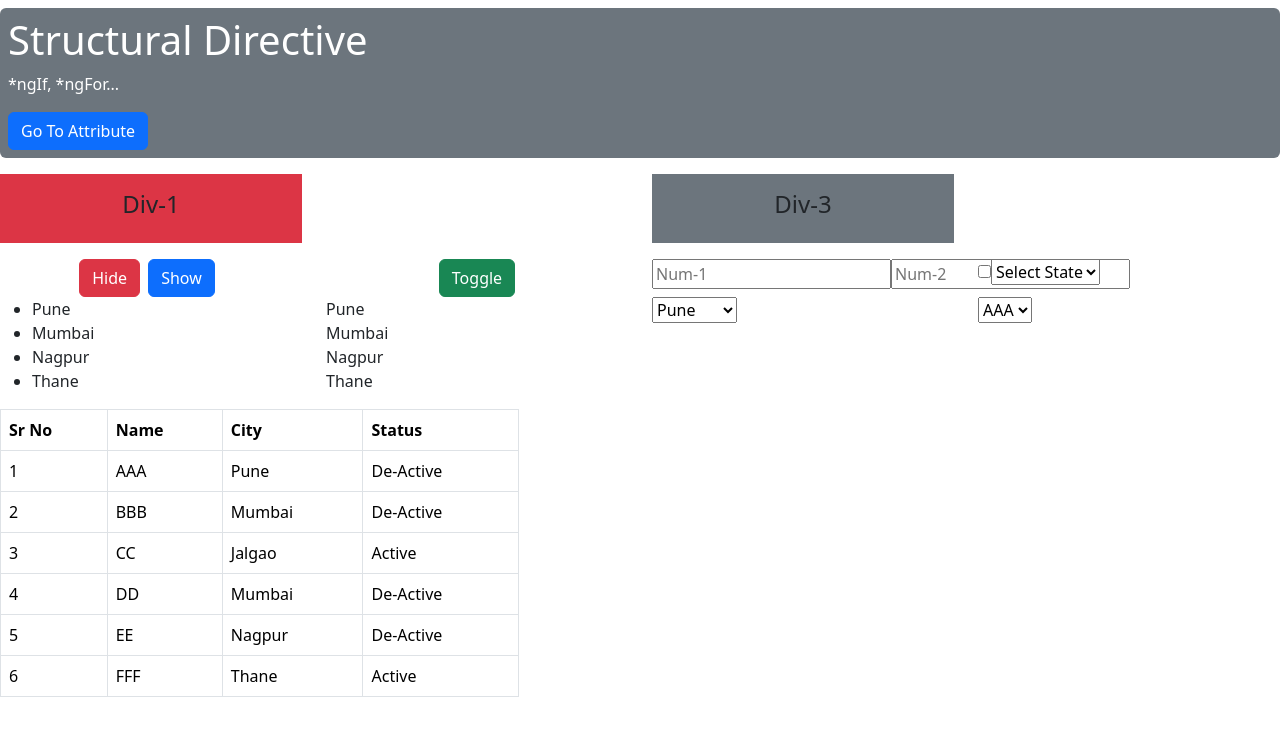
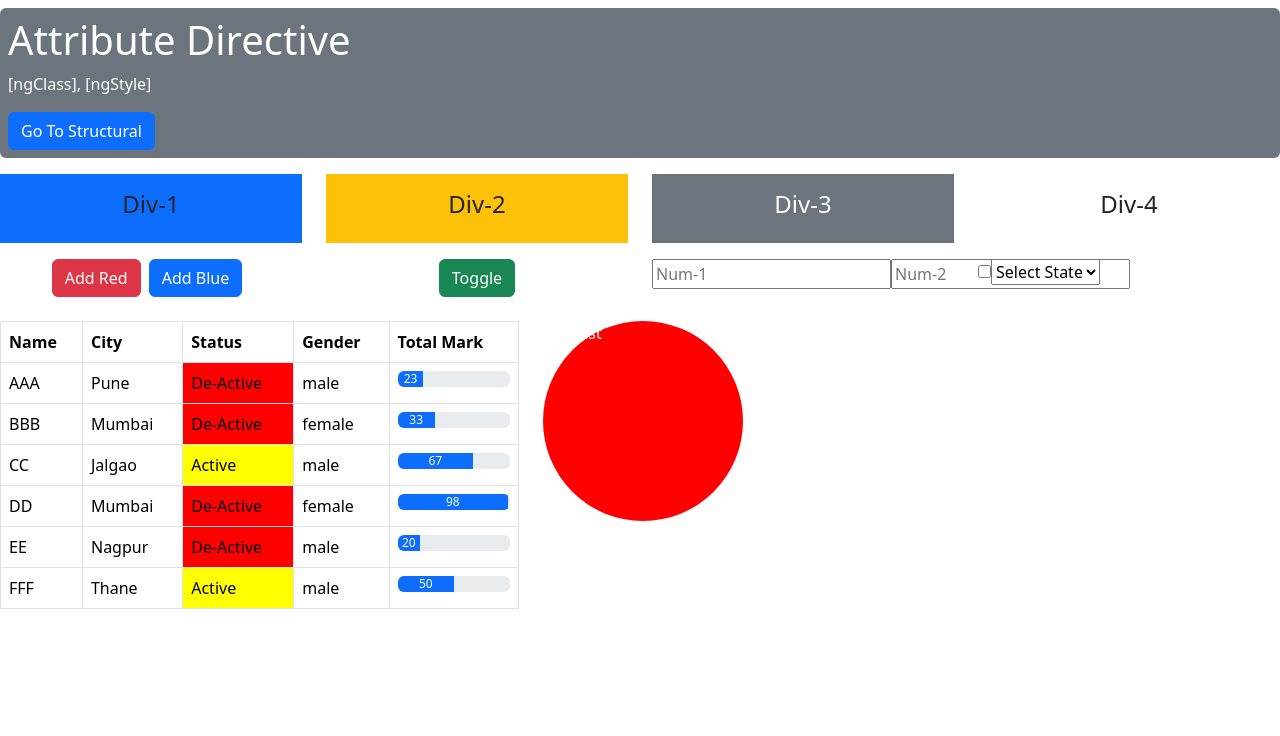
Before and after one commit to sree2694/Angular_Practice, an Angular app in the folder angular_18_learn/: page / in a window 1280 px wide. Shown: the top 736 px of the page. Built offline with nearby package versions, Linux system fonts and the light colour scheme.

Commit message:
Attribute Directive
ngClass,
ngStyle

```diff
--- a/angular_18_learn/src/app/app.component.html
+++ b/angular_18_learn/src/app/app.component.html
@@ -10,6 +10,8 @@
     </tr>
 </table>
 
-<app-databinding></app-databinding> -->
+<app-databinding></app-databinding>
 
-<app-structural-dir></app-structural-dir>
+<app-structural-dir></app-structural-dir> -->
+
+<app-attribute-directive></app-attribute-directive>
--- a/angular_18_learn/src/app/app.component.ts
+++ b/angular_18_learn/src/app/app.component.ts
@@ -1,10 +1,10 @@
 import { Component } from '@angular/core';
 import { RouterOutlet } from '@angular/router';
-import { StructuralDirComponent } from './components/directive/structural-dir/structural-dir.component';
+import { AttributeDirectiveComponent } from './components/directive/attribute-directive/attribute-directive.component';
 
 @Component({
   selector: 'app-root',
-  imports: [RouterOutlet,StructuralDirComponent],
+  imports: [RouterOutlet,AttributeDirectiveComponent],
   templateUrl: './app.component.html',
   styleUrl: './app.component.css'
 })
--- /dev/null
+++ b/angular_18_learn/src/app/components/directive/attribute-directive/attribute-directive.component.html
@@ -0,0 +1,93 @@
+<div class="mt-2 p-2 bg-secondary text-white rounded">
+    <h1>Attribute Directive</h1>
+    <p>[ngClass], [ngStyle]</p>
+    <button class="btn btn-primary" [routerLink]="['/structural-dir']"  >Go To Structural</button>
+</div>
+<div class="row pt-3">
+    <div class="col-3">
+        <div class="p-3 text-center" [ngClass]="div1BgColor">
+            <h4>Div-1 </h4>
+        </div>
+    </div>
+    <div class="col-3">
+        <div class=" p-3 text-center" [ngClass]="isDiv2Active == true ? 'bg-success' : 'bg-warning' ">
+            <h4>Div-2 </h4>
+        </div>
+    </div>
+    <div class="col-3">
+        <div class="p-3 text-center" [ngClass]="num1 == num2 ? 'bg-secondary text-white' :'bg-danger text-primary'">
+            <h4>Div-3 </h4>
+        </div>
+    </div>
+    <div class="col-3">
+        <div class=" p-3 text-center" [ngClass]="isActive ? 'bg-primary': '' ">
+            <h4>Div-4 </h4>
+        </div>
+    </div>
+</div>
+<div class="row pt-3">
+    <div class="col-3 text-center">
+        <button class="btn btn-danger" (click)="addRedClass()">Add Red</button>
+        <button class="btn btn-primary mx-2" (click)="addBlueClass()">Add Blue</button>
+    </div>
+    <div class="col-3 text-center">
+        <button class="btn btn-success" (click)="toggleDiv2Class()">Toggle</button>
+    </div>
+    <div class="col-3">
+        <div style="display: flex;align-items:center">
+            <input type="text" [(ngModel)]="num1" placeholder="Num-1" class="width-50">
+            <input type="text" [(ngModel)]="num2" placeholder="Num-2" class="width-50">
+        </div>
+    </div>
+    <div class="col-3">
+        <div style="display: flex;align-items:center">
+            <input type="checkbox" [(ngModel)]="isActive" class="width-50">
+            <select>
+                <option value="">Select State</option>
+                <option value="India">India</option>
+                <option value="USA">USA</option>
+                <option value="Shrilanka">Shrilanka</option>
+            </select>
+        </div>
+    </div>
+</div>
+
+
+
+<div class="row pt-4">
+    <div class="col-5">
+        <table class="table table-bordered">
+            <thead>
+                <tr>
+                    <th>Name</th>
+                    <th>City</th>
+                    <th>Status</th>
+                    <th>Gender</th>
+                    <th>Total Mark</th>
+                </tr>
+            </thead>
+            <tbody>
+                <tr *ngFor="let stud of studentList">
+                    <td> {{stud.name}} </td>
+                    <td> {{stud.city}} </td>
+                    <td [ngStyle]="{'background-color':stud.isActive ? 'yellow' : 'red'}">
+                        <span> {{stud.isActive ? 'Active': 'De-Active'}}</span>
+                    </td>
+                    <td> {{stud.gender}} </td>
+                    <td>
+                        <div class="progress">
+                            <div class="progress-bar" [ngStyle]="{'width':stud.totalMarks+'%'}">{{stud.totalMarks}}
+                            </div>
+                        </div>
+
+                    </td>
+                </tr>
+            </tbody>
+        </table>
+    </div>
+    <div class="col-5">
+        <div [ngStyle]="customerStyle">
+            Div Test
+        </div>
+    </div>
+</div>
--- /dev/null
+++ b/angular_18_learn/src/app/components/directive/attribute-directive/attribute-directive.component.ts
@@ -0,0 +1,50 @@
+import { CommonModule } from '@angular/common';
+import { Component } from '@angular/core';
+import { FormsModule } from '@angular/forms';
+import { RouterLink } from '@angular/router';
+
+@Component({
+  selector: 'app-attribute-directive',
+  standalone: true,
+  imports: [CommonModule,FormsModule,RouterLink],
+  templateUrl: './attribute-directive.component.html',
+  styleUrl: './attribute-directive.component.css'
+})
+export class AttributeDirectiveComponent {
+
+  div1BgColor: string = 'bg-primary';
+  isDiv2Active: boolean = false;
+  num1: string = '';
+  num2: string = '';
+  isActive: boolean = false;
+
+  customerStyle: any = {
+    'color':'white',
+    'background-color': 'red',
+    'width': '200px',
+    'height': '200px',
+    'border-radius': '50%'
+  };
+
+  studentList: any[] = [
+    {studId:12, totalMarks:23, gender:'male', name:'AAA', city: 'Pune',   isActive:  false},
+    {studId:22, totalMarks:33, gender:'female', name:'BBB', city: 'Mumbai', isActive:  false},
+    {studId:32, totalMarks:67, gender:'male', name:'CC', city: 'Jalgao', isActive:  true},
+    {studId:56, totalMarks:98, gender:'female', name:'DD', city: 'Mumbai', isActive:  false},
+    {studId:34, totalMarks:20, gender:'male', name:'EE', city: 'Nagpur', isActive:  false},
+    {studId:76, totalMarks:50, gender:'male', name:'FFF', city: 'Thane', isActive:  true},
+  ]
+
+  addRedClass() {
+    this.div1BgColor = "bg-danger"
+  }
+
+  addBlueClass() {
+    this.div1BgColor = "bg-primary"
+  }
+
+  toggleDiv2Class() {
+    this.isDiv2Active = !this.isDiv2Active;
+  }
+
+}
```
Also changed, not shown: angular_18_learn/src/app/components/directive/attribute-directive/attribute-directive.component.css (added), 1 other file (tests, documents, lock files or other folders).
